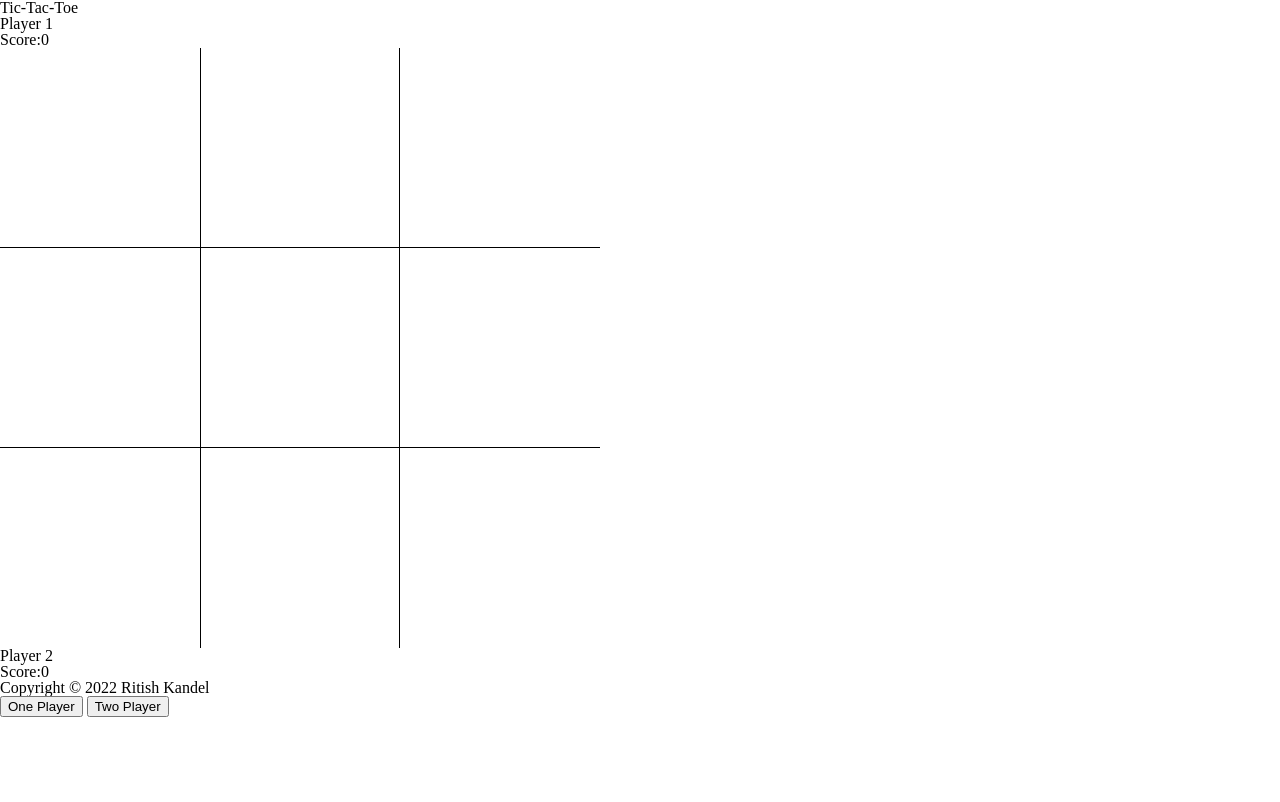
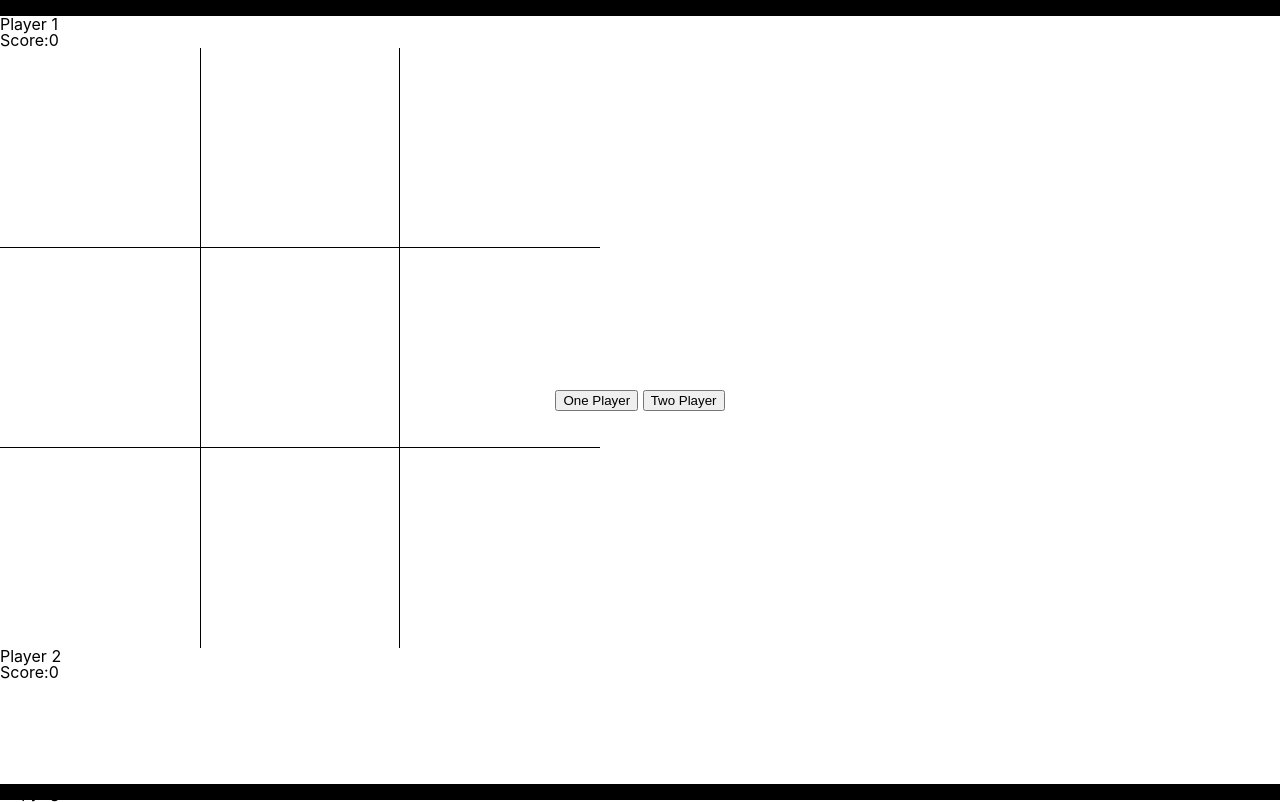
Before and after one commit to ritizzzz/tic-tac-toe, a plain HTML site: page index.html in a window 1280 px wide. Drawn offline with Linux system fonts and the light colour scheme.

Commit message:
basic styling to the layout

```diff
--- a/styles.css
+++ b/styles.css
@@ -47,6 +47,34 @@ table {
     grid-template-rows: 200px 200px 200px;
 }
 
+
+body{
+    display: grid;
+    grid-template-rows: max-content auto max-content;
+    width: 100%;
+    position: relative;
+    min-height: 100vh;
+    font-family: -apple-system, BlinkMacSystemFont, 'Segoe UI', Roboto, Oxygen, Ubuntu, Cantarell, 'Open Sans', 'Helvetica Neue', sans-serif;
+}
+
+header, footer{
+    background-color: black;
+}
+.overlay{
+    position: absolute;
+}
+
+.buttonClump{
+    position: absolute;
+    width: max-content;
+    height: max-content;
+    right: 0;
+    left: 0;
+    top: 0;
+    bottom: 0;
+    margin: auto;
+}
+
 .gameCell{
     border: 1px solid black;
 }
```
